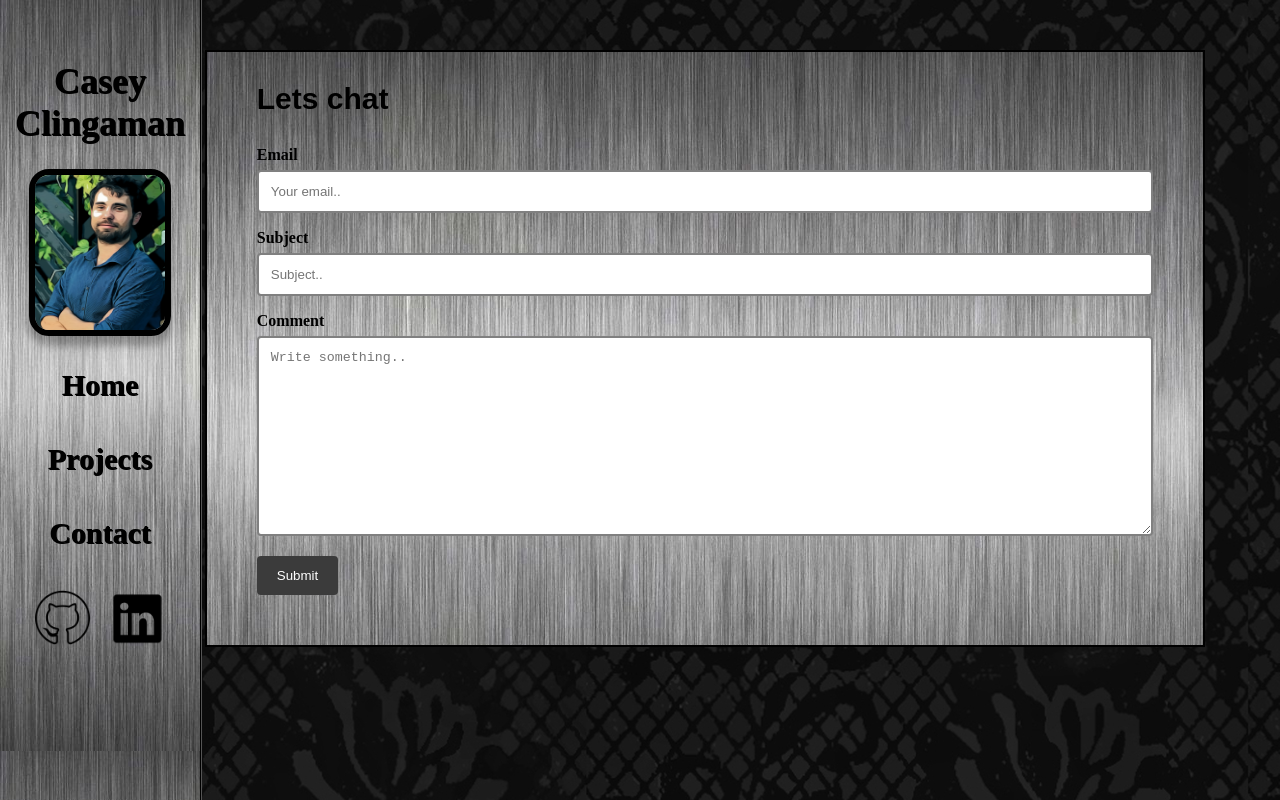
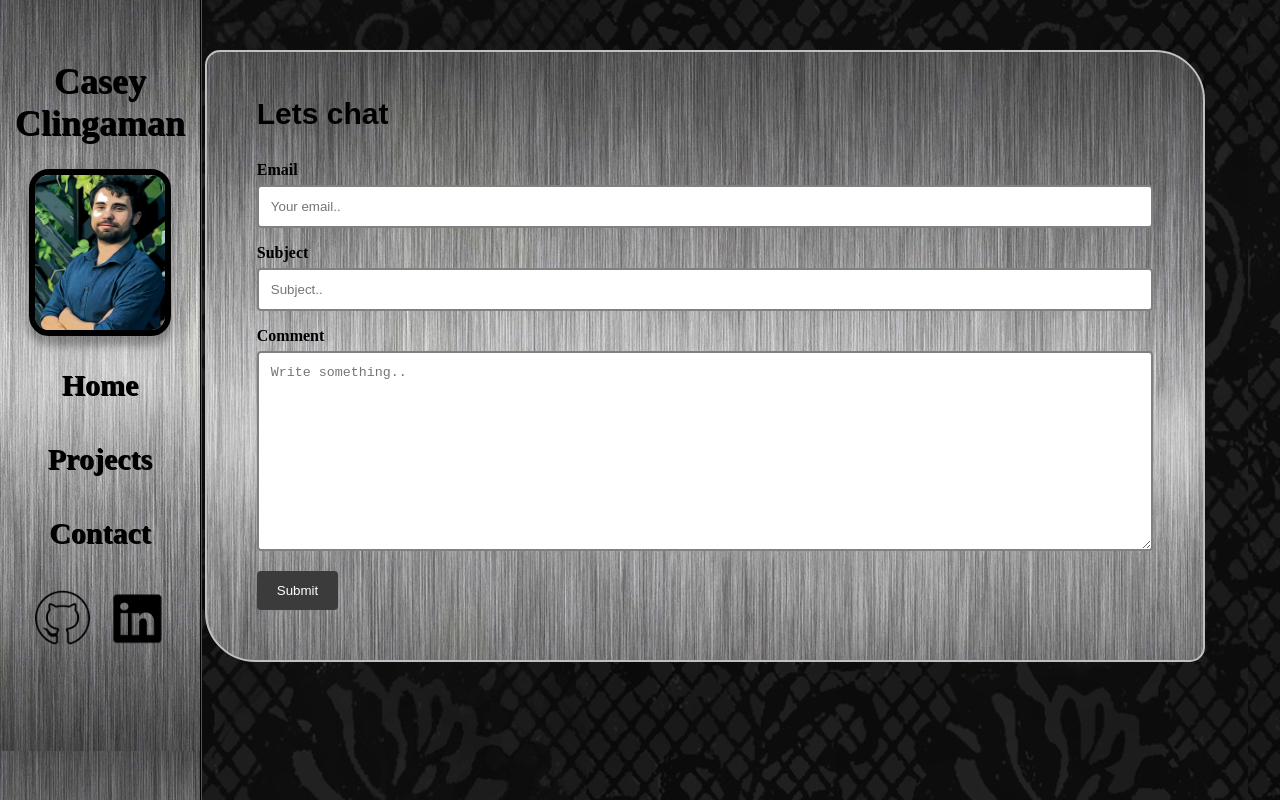
Before and after one commit to caseycling/portfolio, a React (Create React App) app in the folder client/: page /contact in a window 1280 px wide. Built offline with nearby package versions, Linux system fonts and the light colour scheme.

Commit message:
Reformatted

```diff
--- a/client/src/App.css
+++ b/client/src/App.css
@@ -1,3 +1,3 @@
 .App {
-    display: flex;
+    overflow: hidden;
 }
--- a/client/src/App.js
+++ b/client/src/App.js
@@ -12,11 +12,7 @@ function App() {
     <div className="App">
       <Router>
         <Navbar />
-        <Route exact path="/">
-          <React.Fragment>
-          <Home />
-          </React.Fragment>
-        </Route>
+        <Route exact path="/" component={Home} />
         <Route exact path="/projects" component={Projects}/>
         <Route path="/contact" component={Contact}/>
       </Router>
--- a/client/src/index.css
+++ b/client/src/index.css
@@ -46,6 +46,8 @@ code {
   width: 80%;
   padding: 20px;
   border: solid 2px silver;
+  border-radius: 15px 50px;
+
   background-image: url('./images/navbackground.jpg');
 
 }
@@ -57,6 +59,7 @@ code {
     padding: 15px;
 
     border: solid 2px grey;
+
     color: grey;
     background-image: url('./images/mainBackground.jpg');
 
@@ -91,7 +94,8 @@ code {
   padding-top: 0px;
 
   align-content: center;
-  border: solid 2px black;
+  border: solid 2px silver;
+  border-radius: 15px 50px;
   background-image: url('./images/navbackground.jpg');
 }
 
--- a/client/src/pages/Contact.js
+++ b/client/src/pages/Contact.js
@@ -51,7 +51,7 @@ class Contact extends React.Component {
   render() {
     return (
       <div className="contactContainer" >
-        <h3 style={{ fontSize: "30px", fontFamily: "fantasy" }}>Lets chat</h3>
+        <h3 style={{ fontSize: "30px", fontFamily: "fantasy", paddingTop: "15px" }}>Lets chat</h3>
         <form action="action_page.php">
 
           <div>
--- a/client/src/pages/Projects.js
+++ b/client/src/pages/Projects.js
@@ -11,9 +11,11 @@ const Projects = () => {
     render()
     return (
         <div className="projectsContainer">
+            <h3 style={{ fontSize: "30px", fontFamily: "fantasy", textAlign: "left", margin: "15px", padding: "15px"}}>Stuff I've Built</h3>
+
             <div className="individualContainer" id="weatherApp" >
                 <a href={'https://caseycling.github.io/weather-app/'} target={"_blank"}>
-                    <img id="projectImage" src={weather}  alt="Project"  />
+                    <img id="projectImage" src={weather} alt="Project" />
                 </a>
                 <div >
                     <h3 id="projectTitle">Weather App</h3>
@@ -25,7 +27,7 @@ const Projects = () => {
             </div>
             <div className="individualContainer" id="barterBud" >
                 <a href={"https://secure-headland-57611.herokuapp.com/"} target={"_blank"}>
-                    <img id="projectImage" src={barter}  alt="Project"  />
+                    <img id="projectImage" src={barter} alt="Project" />
                 </a>
                 <div >
                     <h3 id="projectTitle">Barter Bud</h3>
@@ -36,7 +38,7 @@ const Projects = () => {
                 </div>
             </div>
             <div className="individualContainer" id="gravel" >
-                <a href={"https://gravel-app.herokuapp.com/"} target={"_blank"}><img id="projectImage" src={gravel}  alt="Project"  /></a>
+                <a href={"https://gravel-app.herokuapp.com/"} target={"_blank"}><img id="projectImage" src={gravel} alt="Project" /></a>
                 <div >
                     <h3 id="projectTitle">Gravel</h3>
                     <p>Car-pooling app which connects drivers and passengers. After creating and logging into an account using local-auth, users are able to make posts requesting or offering rides and see rides from other users. Once a ride is selected, contact information is displayed for communication. </p>
@@ -46,7 +48,7 @@ const Projects = () => {
                 </div>
             </div>
             <div className="individualContainer" id="shopping" >
-                <a href={"https://caseyclingaman.herokuapp.com/"} target={"_blank"}><img id="projectImage" src={shopping}  alt="Project"  /></a>
+                <a href={"https://caseyclingaman.herokuapp.com/"} target={"_blank"}><img id="projectImage" src={shopping} alt="Project" /></a>
                 <div >
                     <h3 id="projectTitle">Shopping-list App</h3>
                     <p>This is a simple shopping list application using the MERN stack. I used react-strap for styling the app along with Redux for state managment. Using a RESTful API and MongoDB, list items can be added for display, updated with a line-through or deleted for removal</p>
@@ -57,7 +59,7 @@ const Projects = () => {
             </div>
             <div className="individualContainer" id="recipe" >
                 <a href={"https://caseycling.github.io/recipeApp/"} target={"_blank"}>
-                    <img id="projectImage" src={recipe}  alt="Project"  />
+                    <img id="projectImage" src={recipe} alt="Project" />
                 </a>
                 <div >
                     <h3 id="projectTitle">Recipe Generator</h3>
```
